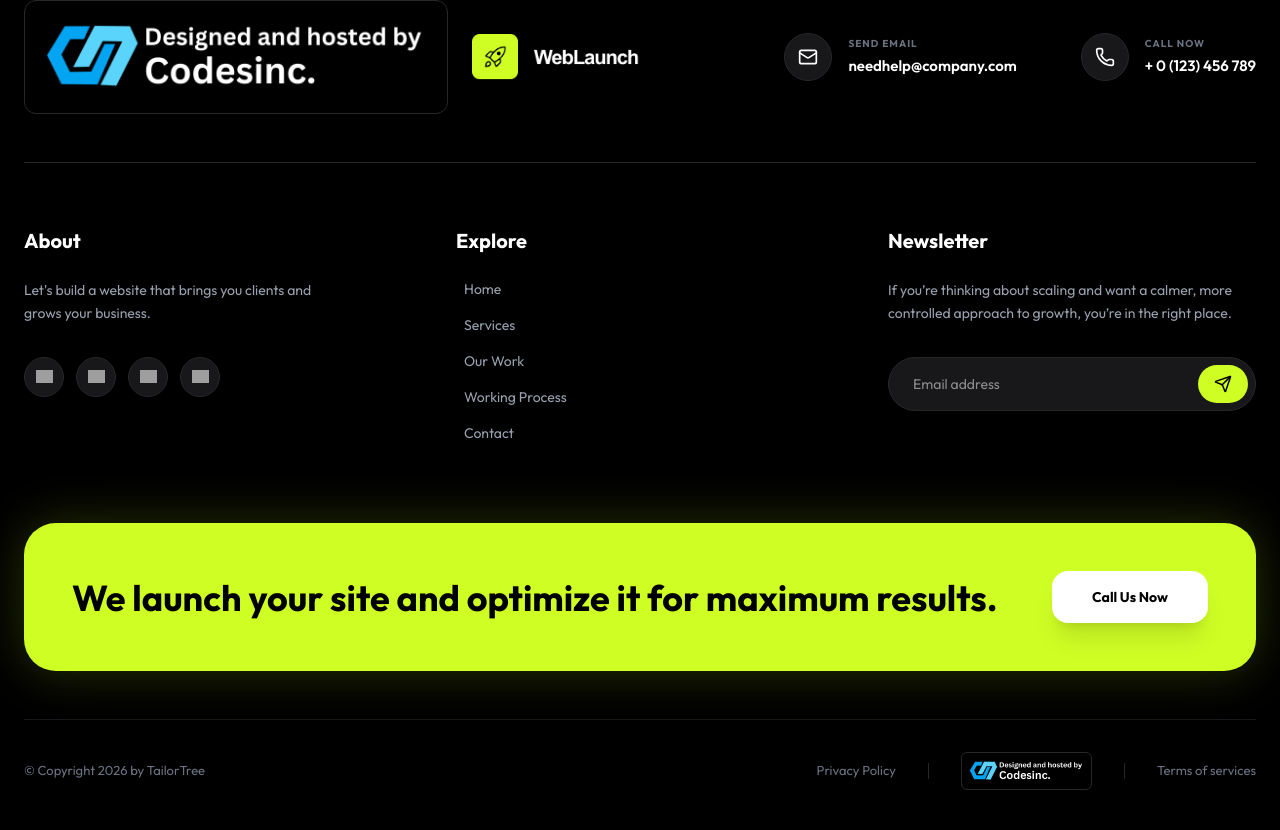
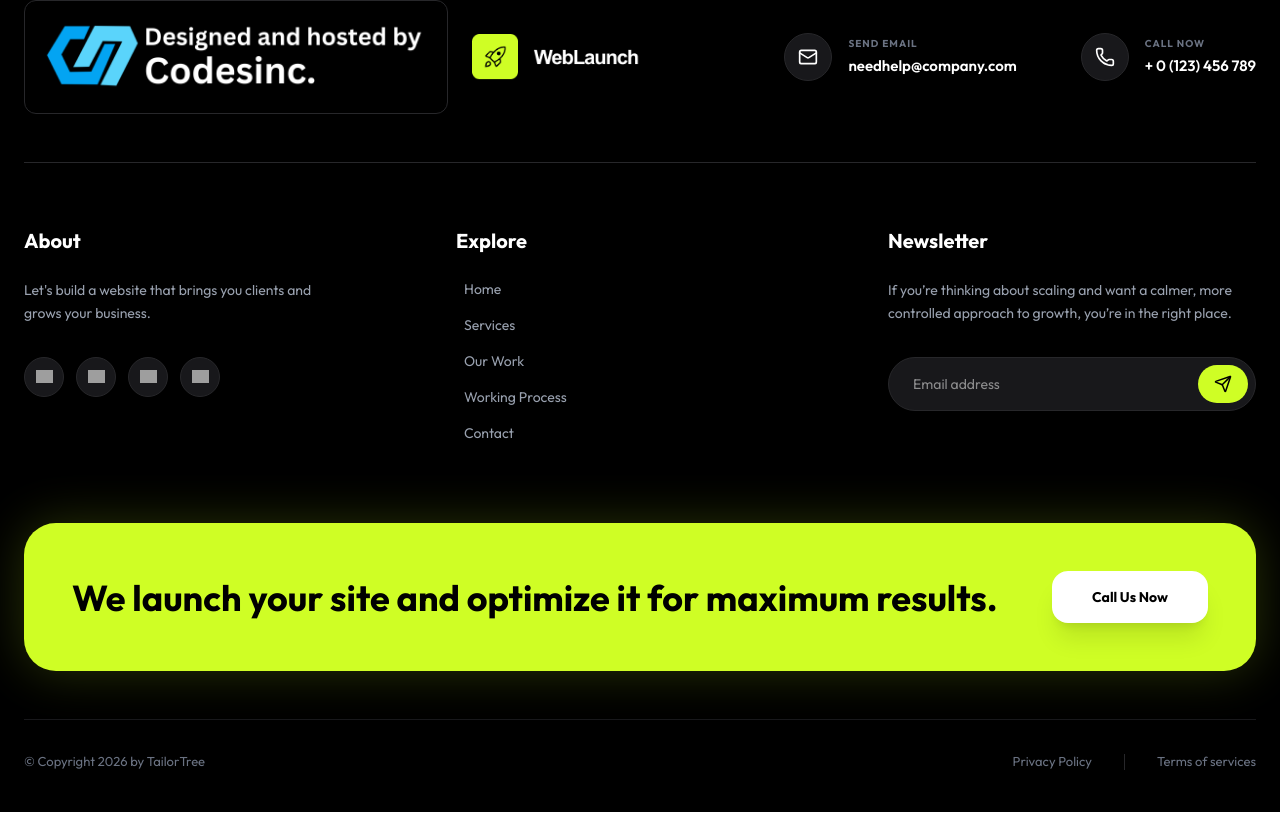
Before and after one commit to chzeeshan231/web-launch-, a React (Vite) app: page / in a window 1280 px wide. Shown: the part 7303-8133 px from the top of the page. Built offline with nearby package versions, Linux system fonts and the light colour scheme; grey boxes are pictures that could not be loaded; a web font is replaced by a local one.

Commit message:
Remove branding logo from bottom footer: keep only at top section

```diff
--- a/src/Components/Footer.jsx
+++ b/src/Components/Footer.jsx
@@ -181,10 +181,6 @@ const Footer = () => {
           <div className="flex items-center gap-8 text-gray-500 text-[13px]">
             <a href="#home" className="hover:text-white transition-colors">Privacy Policy</a>
             <div className="w-[1px] h-4 bg-zinc-800" />
-            <div className="bg-black p-1.5 rounded-md border border-zinc-800">
-              <img src={brandLogo} alt="Brand Logo" className="h-6 w-auto" />
-            </div>
-            <div className="w-[1px] h-4 bg-zinc-800" />
             <a href="#home" className="hover:text-white transition-colors">Terms of services</a>
           </div>
         </div>
```
